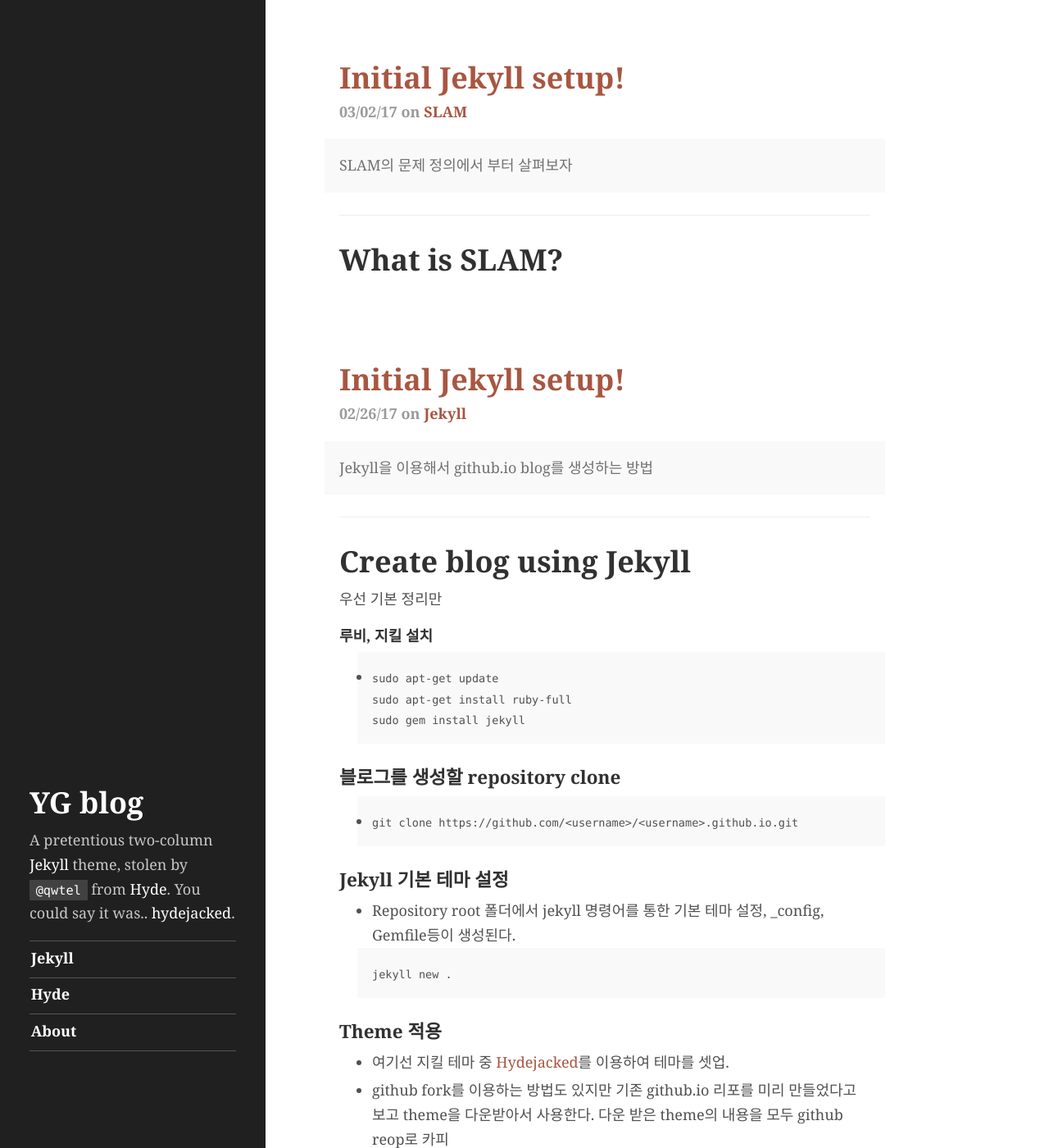
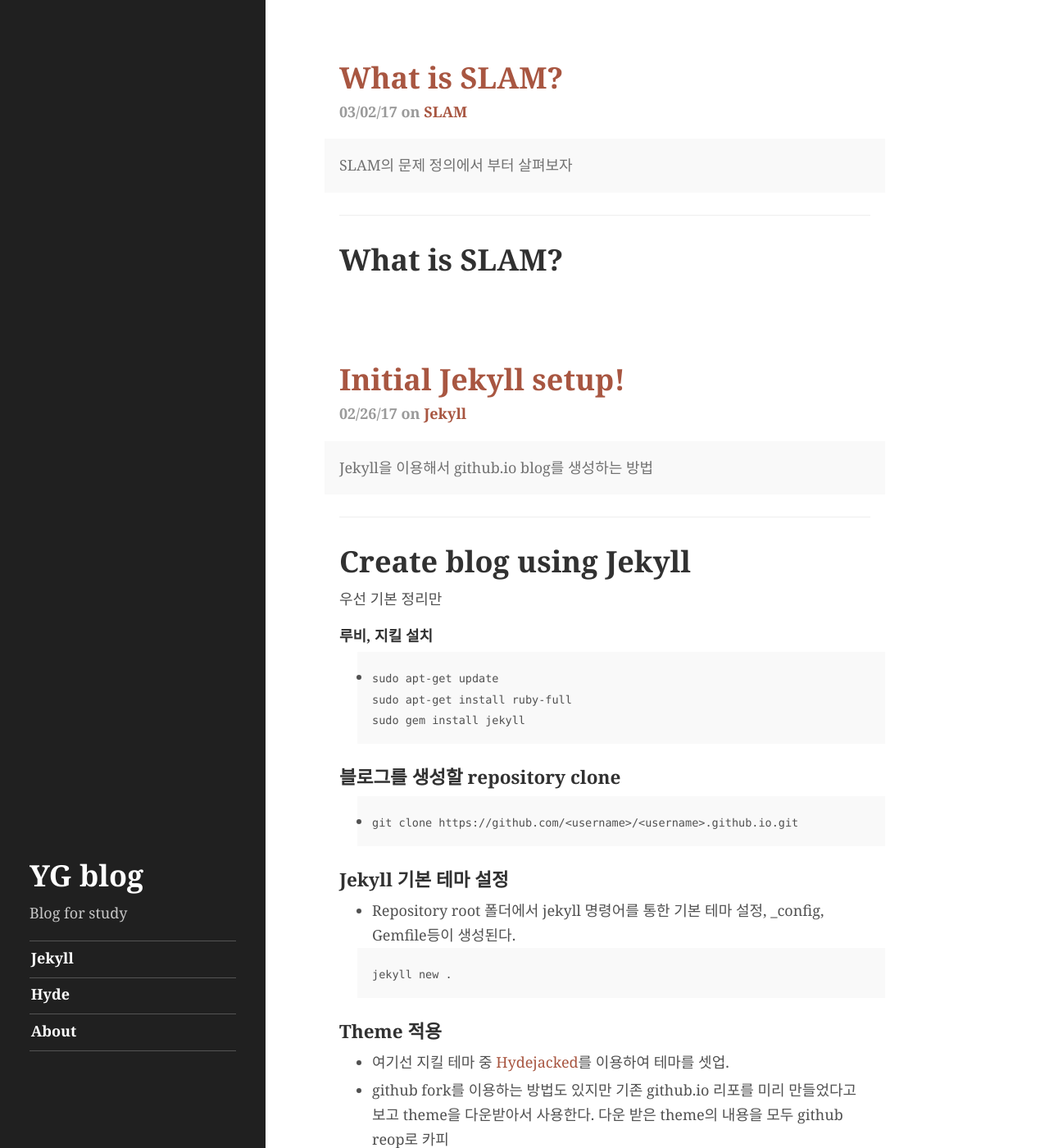
Before and after one commit to youngguncho/youngguncho.github.io, a Jekyll site: the page built from index.html, in a window 1280 px wide and 1400 px high. Shown: the whole window at 82% size. Built offline with Jekyll 4.4.1, drawn with Linux system fonts in a browser that asks for light colours; the list of posts is cut into pages by our own code.

Commit message:
change profile

```diff
--- a/_config.yml
+++ b/_config.yml
@@ -21,15 +21,13 @@
 
 # Markdown enabled, however don't use more than one paragraph (enforced by `>`)
 description:         >
-  A pretentious two-column [Jekyll](http://jekyllrb.com/) theme, stolen by [`@qwtel`{:style="background: rgba(255, 255, 255, 0.15)"}](https://twitter.com/qwtel)
-  from [Hyde](http://hyde.getpoole.com).
-  You could say it was.. [hydejacked](http://media3.giphy.com/media/makedRIckZBW8/giphy.gif).
+  Blog for study
 
 # The tags listed as entries in the sidebar
 sidebar_tags:        [jekyll, hyde]
 
 # Fallback image and color if not overwritten for tag or post
-image:               /hydejack/public/img/nap.jpg
+# image:               /image/about/yg_profile.jpg
 color:               '#A85641'
 
 # Fonts
@@ -39,18 +37,15 @@
 
 # About yourself
 author:
-  name:              'Florian Klampfer'
+  name:              'Brian Younggun Cho'
 
   # This photo will be used in the about section
-  photo:             http://qwtel.com/public/img/flo.jpg
+  photo:             /image/about/yg_profile.jpg
   photo2x:           http://qwtel.com/public/img/flo@2x.jpg
 
   # Markdown enabled, can use multiple paragraphs (enabled by `|`)
   about:             |
-    Hi, I'm Florian or [`@qwtel`](https://www.twitter.com/qwtel), which isn't an acronym,
-    I just [wanted a short username](http://qwtel.com/how-to-find-a-short-username) and that one happened to be available.
-
-    Read my thoughts on [#software](http://qwtel.com/tag/software) and [#cryptoeconomics](http://qwtel.com/tag/cryptoeconomics).
+    Ph. D Student
 
   # Social media icons in sidebar
   # Comment/uncommet to show/hide
--- a/_posts/2017-03-02-what-is-SLAM.md
+++ b/_posts/2017-03-02-what-is-SLAM.md
@@ -1,6 +1,6 @@
 ---
 layout: post
-title:  "Initial Jekyll setup!"
+title:  "What is SLAM?"
 date:  March 2, 2017 12:38 AM
 tags: [SLAM]
 description: >
```
Also changed, not shown: image/about/yg_profile.jpg (added).
